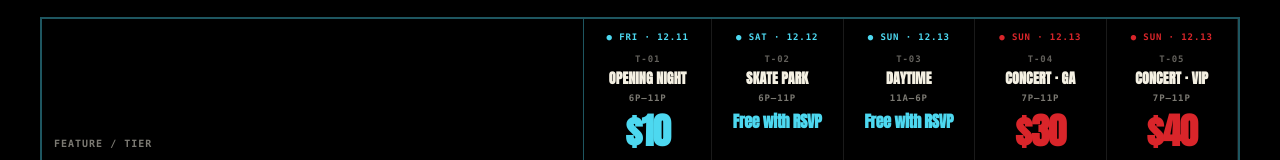
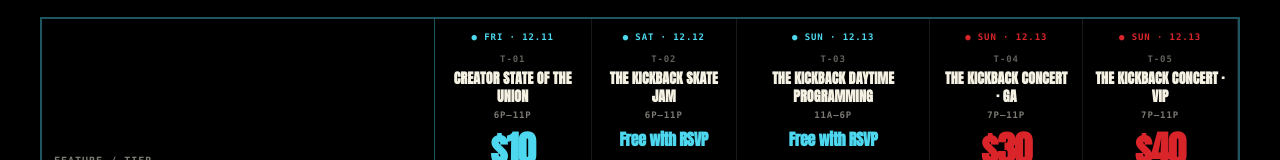
Before and after one commit to ryanjo11/the-kickback-site, a Next.js app: page /tickets in a window 1280 px wide. Shown: the part 630-790 px from the top of the page. Built offline with nearby package versions, Linux system fonts and the light colour scheme.

Commit message:
Tickets: rename 5 tiers to canonical event names (Creator State of the Union, The Kickback Skate Jam, The Kickback Daytime Programming, The Kickback Concert \u00b7 GA/VIP)

```diff
--- a/app/tickets/page.tsx
+++ b/app/tickets/page.tsx
@@ -42,7 +42,7 @@ const days: Day[] = [
     tiers: [
       {
         code: "T-01",
-        name: "Opening Night · LVRN Studios",
+        name: "Creator State of the Union",
         price: "$10",
         window: "6:00 PM – 11:00 PM",
         includes: [
@@ -66,7 +66,7 @@ const days: Day[] = [
     tiers: [
       {
         code: "T-02",
-        name: "Skate Park Session",
+        name: "The Kickback Skate Jam",
         price: "FREE",
         window: "6:00 PM – 11:00 PM",
         includes: [
@@ -90,7 +90,7 @@ const days: Day[] = [
     tiers: [
       {
         code: "T-03",
-        name: "Daytime Only",
+        name: "The Kickback Daytime Programming",
         price: "$15",
         window: "11:00 AM – 6:00 PM",
         includes: [
@@ -104,7 +104,7 @@ const days: Day[] = [
       },
       {
         code: "T-04",
-        name: "Concert · GA",
+        name: "The Kickback Concert · GA",
         price: "$30",
         window: "7:00 PM – 11:00 PM",
         includes: [
@@ -118,7 +118,7 @@ const days: Day[] = [
       },
       {
         code: "T-05",
-        name: "Concert · VIP",
+        name: "The Kickback Concert · VIP",
         price: "$40",
         window: "7:00 PM – 11:00 PM",
         includes: [
@@ -353,30 +353,30 @@ type MatrixTier = {
 
 const matrixTiers: MatrixTier[] = [
   {
-    code: "T-01", day: "FRI", dayDate: "12.11", name: "Opening Night", price: "$10",
+    code: "T-01", day: "FRI", dayDate: "12.11", name: "Creator State of the Union", price: "$10",
     window: "6p–11p", accent: "ice",
     features: { lvrn: true },
     ticketUrl: "https://posh.vip/e/the-kickback-creator-state-of-the-union",
   },
   {
-    code: "T-02", day: "SAT", dayDate: "12.12", name: "Skate Park", price: "Free with RSVP",
+    code: "T-02", day: "SAT", dayDate: "12.12", name: "The Kickback Skate Jam", price: "Free with RSVP",
     window: "6p–11p", accent: "royal",
     features: { skate: true },
     ticketUrl: "https://posh.vip/e/the-kickback-skate-jam",
   },
   {
-    code: "T-03", day: "SUN", dayDate: "12.13", name: "Daytime", price: "Free with RSVP",
+    code: "T-03", day: "SUN", dayDate: "12.13", name: "The Kickback Daytime Programming", price: "Free with RSVP",
     window: "11a–6p", accent: "ice",
     features: { daytime: true, gamingLounge: true, headshots: true, vendors: true },
     ticketUrl: "https://www.universe.com/events/the-kickback-tickets-PC17LZ",
   },
   {
-    code: "T-04", day: "SUN", dayDate: "12.13", name: "Concert · GA", price: "$30",
+    code: "T-04", day: "SUN", dayDate: "12.13", name: "The Kickback Concert · GA", price: "$30",
     window: "7p–11p", accent: "hot",
     features: { gamingLounge: true, headshots: true, vendors: true, concertGA: true },
   },
   {
-    code: "T-05", day: "SUN", dayDate: "12.13", name: "Concert · VIP", price: "$40",
+    code: "T-05", day: "SUN", dayDate: "12.13", name: "The Kickback Concert · VIP", price: "$40",
     window: "7p–11p", accent: "hot",
     features: { gamingLounge: true, headshots: true, vendors: true, concertVIP: true },
   },
```
